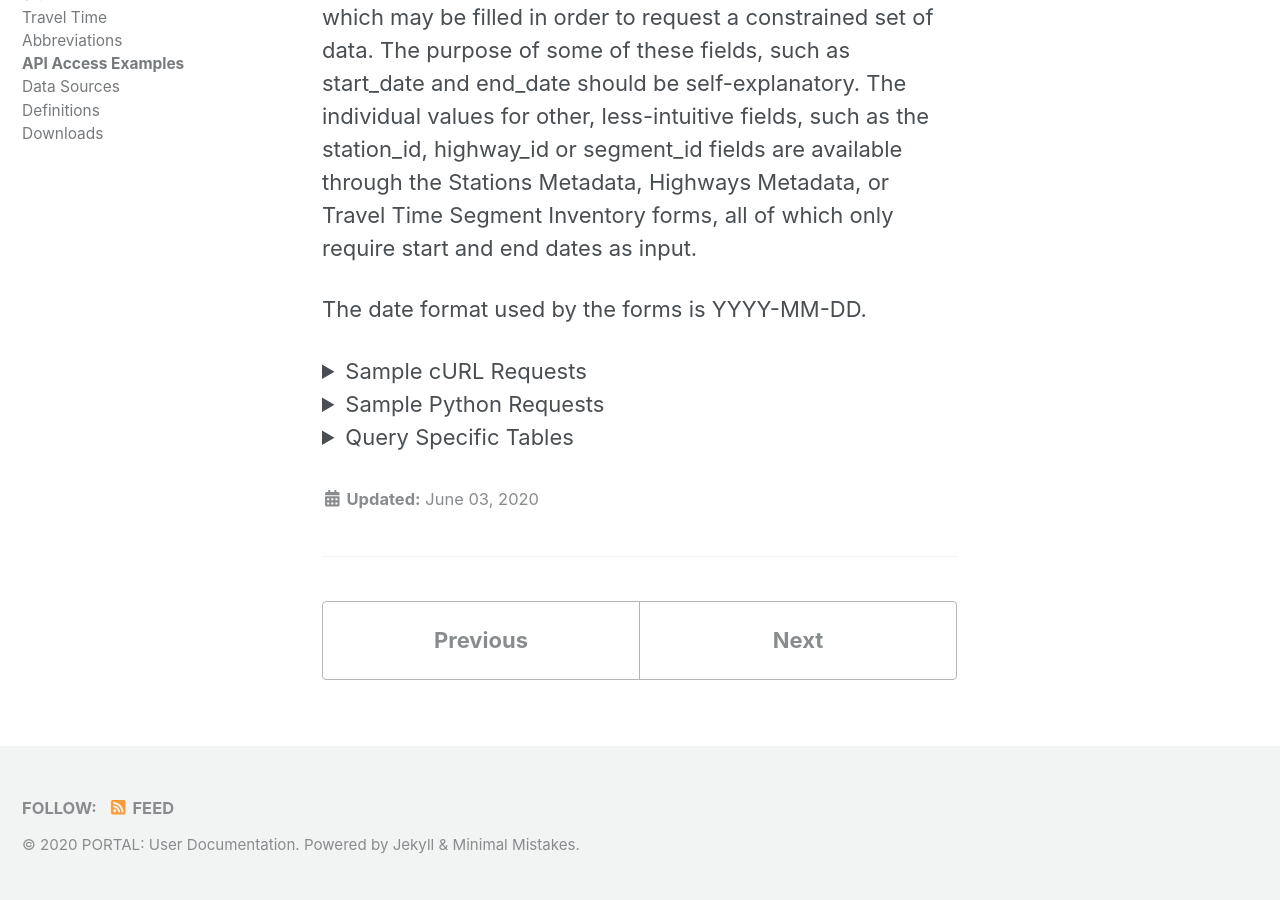
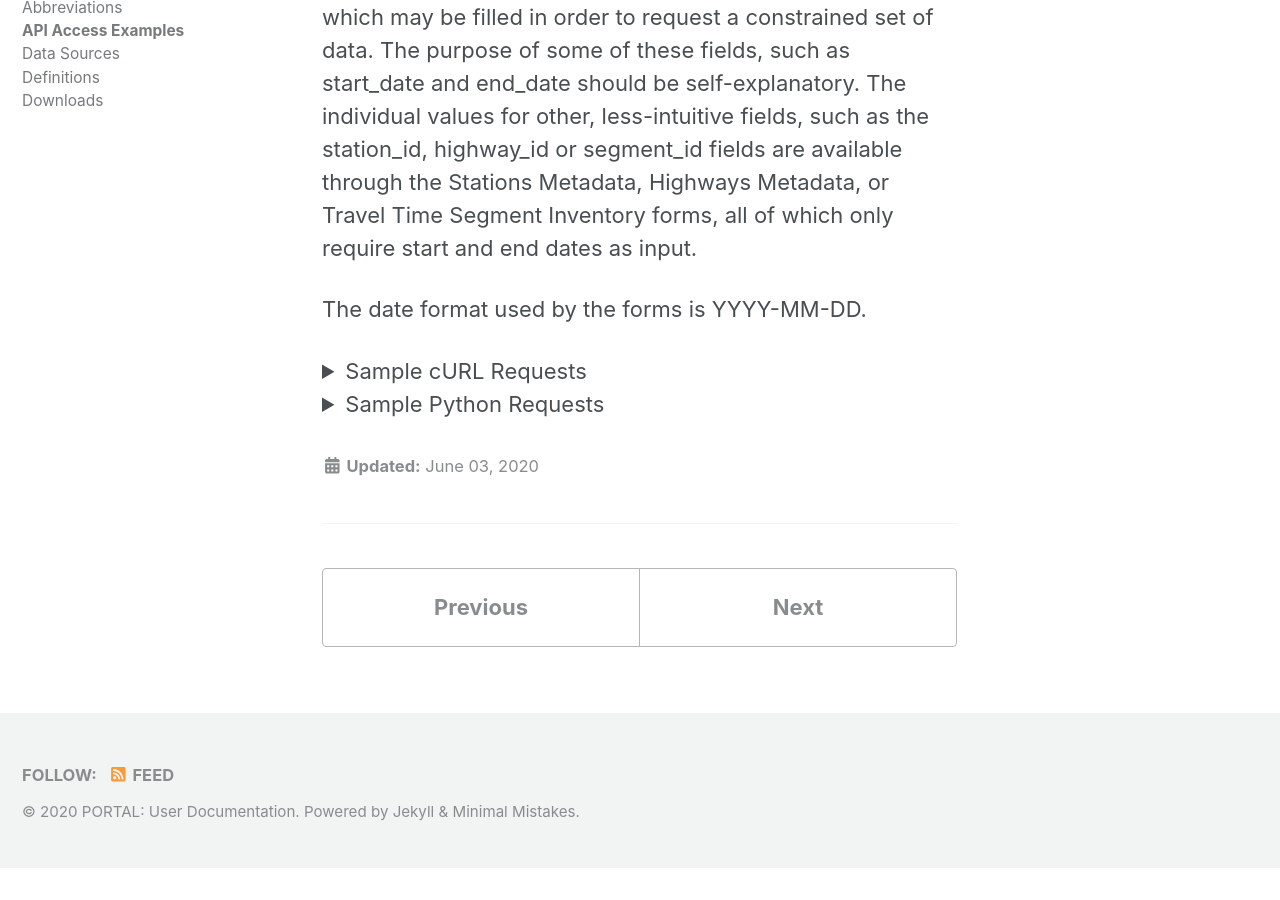
Before and after one commit to adus/portal-documentation, a Jekyll site: the page built from _documents/access_examples.md, in a window 1280 px wide and 900 px high, scrolled down 670 px. Built offline with Jekyll 4.4.1, drawn with Linux system fonts in a browser that asks for light colours; nearby versions of some CDN libraries; after the commit the page ends 1537 px from its top, so only the background shows below that; some of the changed lines change nothing that is shown.

Commit message:
Major updates to page, including Python code
* Added Python code for the same 4 queries as in cURL.
* Removed 'Query Specific Tables' dropdown menu from page entirely.
* Modified descriptions for Python and cURL queries to be more informative.
* Added generic header, detailing the presence of the Stations/Highways Metadata forms, and Travel Time Segment Inventory Form.

````diff
--- a/_documents/access_examples.md
+++ b/_documents/access_examples.md
@@ -14,59 +14,196 @@
 
 The date format used by the forms is YYYY-MM-DD.
 
-<details><summary>Sample cURL Requests</summary>  The values for some of these fields, such as the highway_id or segment_id fields in the Highways Data and Travel Time Data forms respectively, are available through the Highways Metadata or Travel Time Metadata forms.
+<details><summary>Sample cURL Requests</summary>
+
 <p>
-
-The versatility of cURL makes it straightforward to download PORTAL data from the command line.  Some basic access examples to facilitate easier cURL access will be provided below.
+The versatility of cURL makes it straightforward to download PORTAL data from the command line.  Some basic access examples to facilitate easier cURL access are provided below.
 
 #### Curl Example \#1 - Highways Data, Single Day
+
+The following sample query on the Highways dataset returns CSV formatted data with a 15 minute resolution for the highways with ID values 3 and 54 (I-205 NB, and I-205 NB Washington) for May 11, 2020.  It then saves that data into a csv file using -o.
+
 ```
 curl 'http://new.portal.its.pdx.edu:8080/highways/api/freewaydata/?start_date=2020-05-11&end_date=2020-05-11&
 format=csv&highway_id=3&highway_id=54&resolution=00%3A15%3A00' -H 'Host: new.portal.its.pdx.edu:8080' -H 'Referer:
 http://new.portal.its.pdx.edu:8080/downloads/ -o highways_data.csv'
 ```
 
-This sample query on the Highways dataset returns CSV formatted data with a 15 minute resolution for the highways with ID values 3 and 54 (I-205 NB, and I-205 NB Washington) for May 11, 2020.  It then saves that data into a csv file using -o.
+#### Curl Example \#2 - Highways Data, Limited by Days of Week Over a Range of Dates
 
-#### Curl Example \#2 - Highways Data, Limited by Days of Week Over a Range of Dates
+The following sample query on the Highways dataset returns CSV formatted data with a 15 minute resolution for the highways with ID values 3 and 51 (I-205 NB and I-205 NB Washington) for Wednesdays, Thursdays and Fridays only, within a date range of May 05, 2020 and May 15, 2020.
+
 ```
-curl "http://new.portal.its.pdx.edu:8080/highways/api/freewaydata/?start_date=2020-05-04&end_date=2020-05-15&
-days_of_week=1&days_of_week=2&days_of_week=3&days_of_week=4&days_of_week=5&days_of_week=6&days_of_week=7&format
-=csv&highway_id=3&highway_id=54&resolution=01"%"3A00"%"3A00" -H 'Host: new.portal.its.pdx.edu:8080' -H 'Referer:
-http://new.portal.its.pdx.edu:8080/downloads/ -o highways_data.csv'
+curl "http://new.portal.its.pdx.edu:8080/highways/api/freewaydata/?start_date=2020-05-04&end_date=2020-05-15&days_of_
+week=3&days_of_week=4&days_of_week=5&format=csv&highway_id=3&highway_id=54&resolution=01"%"3A00"%"3A00" -H 'Host:
+new.portal.its.pdx.edu:8080' -H 'Referer: http://new.portal.its.pdx.edu:8080/downloads/ -o highways_data.csv'
 ```
 
-This sample query on the Highways dataset returns CSV formatted data with a 15 minute resolution for the highways with ID values 3 and 51 (I-205 NB and I-205 NB Washington) for Wednesdays, Thursdays and Fridays only, within a date range of May 05, 2020 and May 15, 2020.
+#### Curl Example \#3 - Travel Time Data
 
-#### Curl Example \#3 - Travel Time Data
+The following sample query on the Travel Time dataset returns CSV formatted data with a 1 hour resolution, for the I-205 Foster NB and SB segments.
+
 ```
 curl "http://new.portal.its.pdx.edu:8080/traveltime/api/aggregatedsegmentcalcs/?start_date=2020-05-27
-&end_date=2020-0527&format=csv&resolution=01"%"3A00"%"3A00&segment_id=2264&segment_id=2275" -H 'Host:
+&end_date=2020-05-27&format=csv&resolution=01"%"3A00"%"3A00&segment_id=2264&segment_id=2275" -H 'Host:
 new.portal.its.pdx.edu:8080' -H 'Referer: http://new.portal.its.pdx.edu:8080/downloads/ -o travel_time_data.csv'
 ```
 
-This sample query on the Travel Time dataset returns CSV formatted data with a 1 hour resolution, for the I-205 Foster NB and SB segments.
+#### Curl Example \#4 - Trimet Data
 
-#### Curl Example \#4 - Trimet Data
+The following query on the TriMet ridership dataset returns the TriMet for the selected quarter; zip is selected here as that is how the file is served through the website - when unzipped, the data is available in .csv format _only_.
+
 ```
 curl "http://new.portal.its.pdx.edu:8080/transit/downloadquarterlydata?agency=trimet&quarter=2019-q3-summer"
 -H 'Host: new.portal.its.pdx.edu:8080' -H 'Referer: http://new.portal.its.pdx.edu:8080/downloads/ -o trimet.zip'
 ```
 
-This query on the TriMet ridership dataset returns the TriMet for the selected quarter; zip is selected here as that is how the file is served through the website - when unzipped, the data is available in .csv format _only_.
 </p>
 </details>
 
 <details><summary>Sample Python Requests</summary>
 <p>
 
-Python methods will go here.
+#### The following Python examples will work verbatim in Python 3.6 or later. Earlier versions will require some modification.
+
+#### Python Example \#1 - Highways Data, Single Day
+
+The following sample query on the Highways dataset returns CSV formatted data with a 15 minute resolution for the highways with ID values 3 and 54 (I-205 NB, and I-205 NB Washington) for May 11, 2020.  It then saves that data into a csv file using -o.
+
+```
+import requests
+import csv
+
+headers = {
+        'Host': 'new.portal.its.pdx.edu:8080',
+        'Referer': 'http://new.portal.its.pdx.edu:8080/downloads/',
+}
+
+params = (
+        ('start_date', '2020-05-11'),
+        ('end_date', '2020-05-11'),
+        ('format', 'csv'),
+        ('highway_id', ['3', '54']),
+        ('resolution', '00:15:00'),
+)
+try:
+    response = requests.get('http://new.portal.its.pdx.edu:8080/highways/api/freewaydata/',
+            headers = headers, params = params)
+    response.raise_for_status()
+except HTTPError as http_err:
+    print(f'HTTP Error: {http_err}')
+except Exception as err:
+    print(f'Error: {err}')
+else:
+    print('Writing Output.')
+
+with open('highways_data.csv', 'w+') as file:
+    file.write(response.text)
+```
+
+#### Python Example \#2 - Highways Data, Limited by Days of Week Over a Range of Dates
+
+The following sample query on the Highways dataset returns CSV formatted data with a 15 minute resolution for the highways with ID values 3 and 51 (I-205 NB and I-205 NB Washington) for Wednesdays, Thursdays and Fridays only, within a date range of May 05, 2020 and May 15, 2020.
+
+```
+import requests
+import csv
+
+headers = {
+        'Host': 'new.portal.its.pdx.edu:8080',
+        'Referer': 'http://new.portal.its.pdx.edu:8080/downloads/',
+}
+
+params = (
+        ('start_date', '2020-05-04'),
+        ('end_date', '2020-05-15'),
+        ('days_of_week',['3', '4', '5']),
+        ('format', 'csv'),
+        ('highway_id', ['3', '54']),
+        ('resolution', '01:00:00'),
+)
+
+try:
+    response = requests.get('http://new.portal.its.pdx.edu:8080/highways/api/freewaydata/',
+        headers=headers, params=params)
+    response.raise_for_status()
+except HTTPError as http_err:
+    print(f'HTTP Error: {http_err}')
+except Exception as err:
+    print(f'Error: {err}')
+else:
+    print('Writing Output.')
+
+with open('highways_data.csv', 'w+') as file:
+    file.write(response.text)
+```
+
+#### Python Example \#3 - Travel Time Data
+
+The following sample query on the Travel Time dataset returns CSV formatted data with a 1 hour resolution, for the I-205 Foster NB and SB segments.
+
+```
+import requests
+import csv
+
+headers = {
+        'Host': 'new.portal.its.pdx.edu:8080',
+        'Referer': 'http://new.portal.its.pdx.edu:8080/downloads/',
+}
+
+params = (
+        ('start_date', '2020-05-27'),
+        ('end_date', '2020-05-27'),
+        ('format', 'csv'),
+        ('resolution', '01:00:00'),
+        ('setgment_id', ['2264', '2275']),
+)
+
+try:
+    response = requests.get('http://new.portal.its.pdx.edu:8080/traveltime/api/aggregatedsegmentcalcs/',
+            headers=headers, params=params)
+    response.raise_for_status()
+except HTTPError as http_err:
+    print(f'HTTP error occurred: {http_err}')
+except Exception as err:
+    print(f'Other error occurred: {err}')
+else:
+    print('Writing Output')
+
+with open('travel_time_data.csv', 'w+') as file:
+    file.write(response.text)
+```
+
+#### Curl Example \#4 - Trimet Data
+
+The following query on the TriMet ridership dataset returns the TriMet for the selected quarter; zip is selected here as that is how the file is served through the website - when unzipped, the data is available in .csv format _only_.
+
+```
+import requests
+
+headers = {
+        'Referer': 'http://new.portal.its.pdx.edu:8080/downloads/',
+}
+
+params = (
+        ('agency', 'trimet'),
+        ('quarter', '2019-q3-summer'),
+)
+
+try:
+    response = requests.get('http://new.portal.its.pdx.edu:8080/transit/downloadquarterlydata',
+            headers = headers, params=params)
+    response.raise_for_status()
+except HttpError as http_err:
+    print(f'HTTP Error: {http_err}')
+except Exception as err:
+    print(f'Error: {err}')
+else:
+    print('Downloading Zip File.')
+with open('transit_data.zip', 'wb') as zipfile:
+    for chunk in response.iter_content(128):
+        zipfile.write(chunk)
+```
+
 </p>
 </details>
-
-<details><summary>Query Specific Tables</summary>
-<p>
-
-This section will be a list of tables of values specific to each query - i.e., a list of highways by Hwy # in the Highways dataset, to facilitate ease of use.
-</p>
-</details>
````
